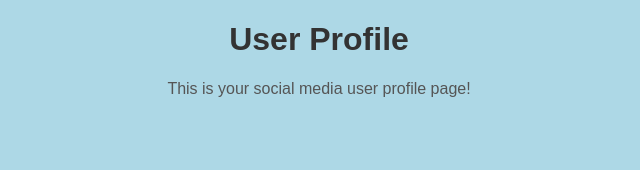
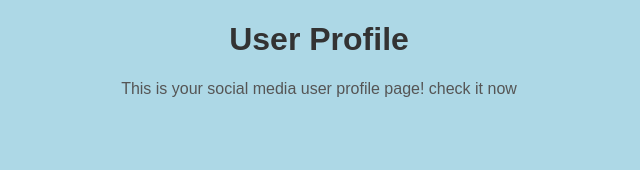
Before and after one commit to khushbook21/react, a React (Create React App) app: page / in a window 1280 px wide. Shown: the top 170 px of the page, without its empty margins (321-961 px from the left). Built offline with nearby package versions, Linux system fonts and the light colour scheme.

Commit message:
changes done

```diff
--- a/src/components/userProfile.js
+++ b/src/components/userProfile.js
@@ -5,7 +5,7 @@ const UserProfile = () => {
     return (
         <div className="user-profile">
             <h1>User Profile</h1>
-            <p>This is your social media user profile page!</p>
+            <p>This is your social media user profile page! check it now</p>
             {/* Add more HTML-like JSX here */}
         </div>
     );
```
